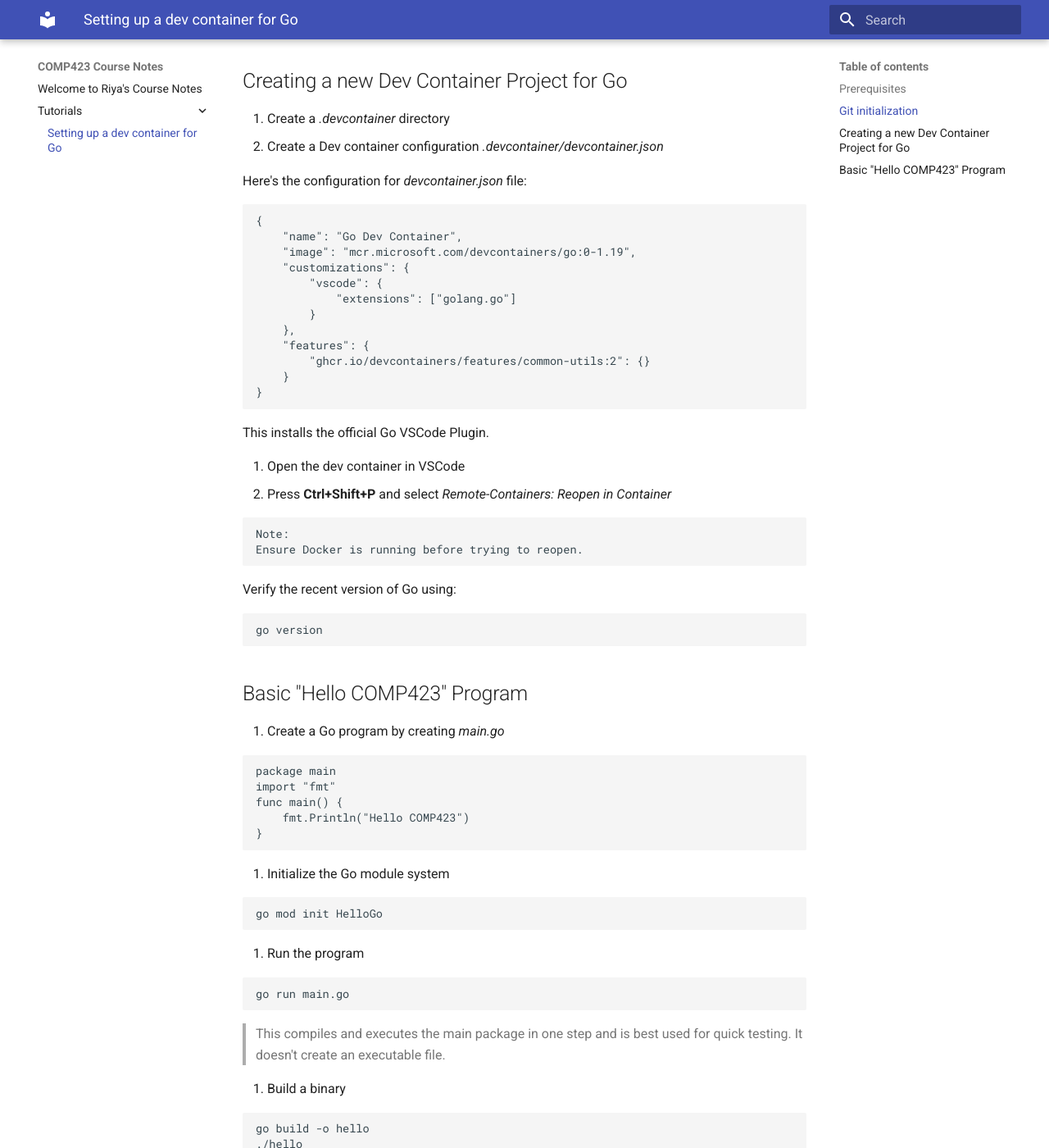
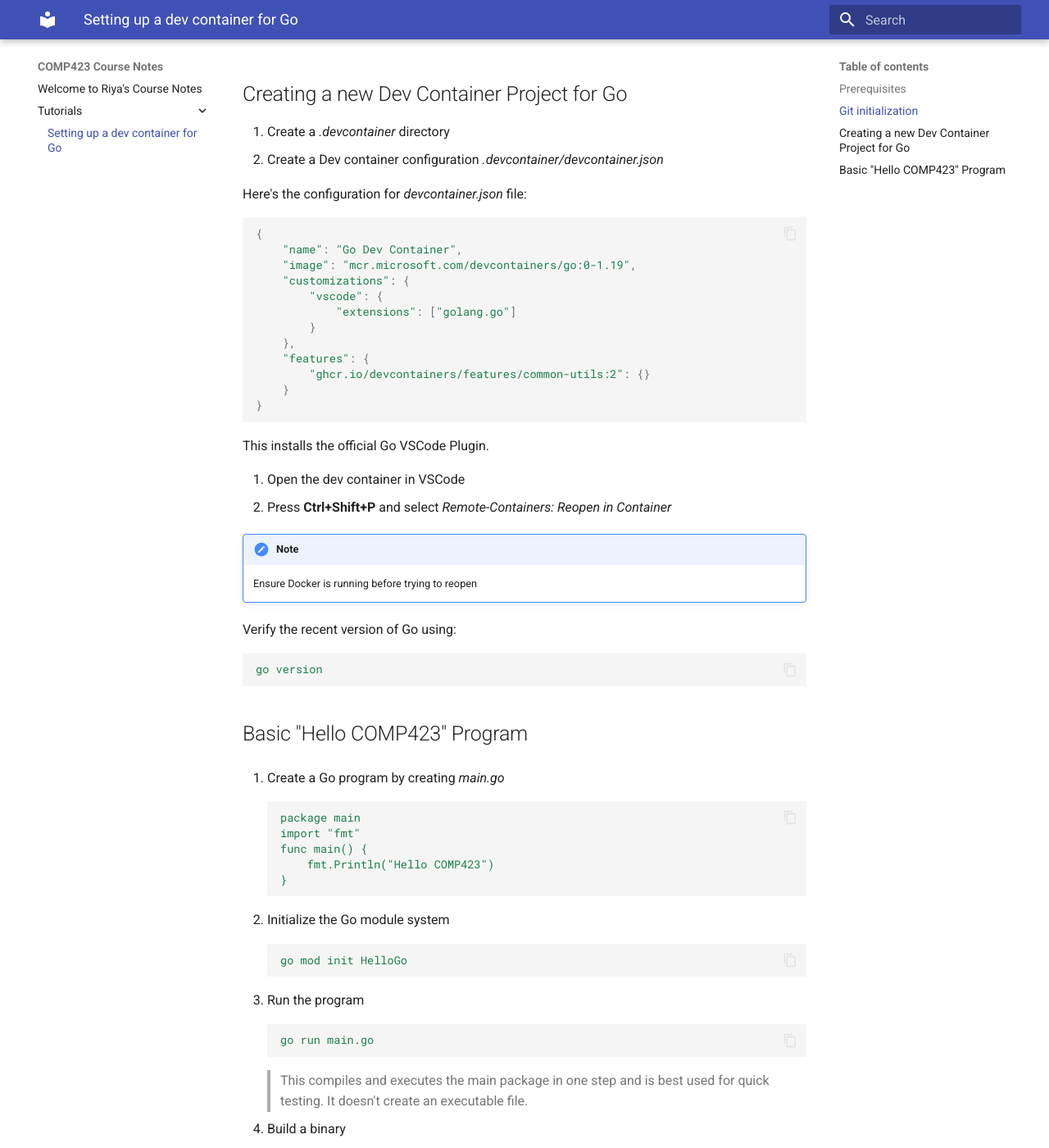
Before and after one commit to riyachawan/comp423-course-notes, an MkDocs documentation site: the page built from docs/tutorials/go-setup.md, in a window 1280 px wide and 1400 px high, scrolled down 720 px. Shown: the whole window at 82% size. Built offline with MkDocs 1.6.1 and Material for MkDocs 9.7.7, drawn with Linux system fonts in a browser that asks for light colours; some of the changed text lies outside the part shown.

Commit message:
minor changes

````diff
--- a/docs/tutorials/go-setup.md
+++ b/docs/tutorials/go-setup.md
@@ -15,12 +15,12 @@
 ## Git initialization
 
 1. Create a project folder
-```
+```{.yaml .copy}
 mkdir HelloGo
 cd HelloGo
 ```
 2. Initialize Git
-```
+```{.yaml .copy}
 git init
 ```
 
@@ -31,7 +31,7 @@
 2. Create a Dev container configuration *.devcontainer/devcontainer.json*
 
 Here's the configuration for *devcontainer.json* file:
-```
+```{.yaml .copy}
 {
     "name": "Go Dev Container",
     "image": "mcr.microsoft.com/devcontainers/go:0-1.19",
@@ -50,20 +50,19 @@
 3. Open the dev container in VSCode
 4. Press **Ctrl+Shift+P** and select *Remote-Containers: Reopen in Container*
 
-```
-Note:
-Ensure Docker is running before trying to reopen.
-```
+
+!!! Note
+    Ensure Docker is running before trying to reopen
 
 Verify the recent version of Go using:
-```
+```{.yaml .copy}
 go version
 ```
 
 ## Basic "Hello COMP423" Program
 
 1. Create a Go program by creating *main.go*
-```
+```{.yaml .copy}
 package main
 import "fmt"
 func main() {
@@ -72,19 +71,19 @@
 ```
 
 2. Initialize the Go module system
-```
+```{.yaml .copy}
 go mod init HelloGo
 ```
 
 3. Run the program
-```
+```{.yaml .copy}
 go run main.go
 ```
 > This compiles and executes the main package in one step and is best used for quick testing.
 It doesn't create an executable file.
 
 4. Build a binary
-```
+```{.yaml .copy}
 go build -o hello
 ./hello
 ```
--- a/mkdocs.yml
+++ b/mkdocs.yml
@@ -1,3 +1,11 @@
 site_name: COMP423 Course Notes
 theme:
   name: material
+  features:
+    - content.code.select
+markdown_extensions:
+  - pymdownx.highlight:
+      anchor_linenums: true
+  - admonition
+  - pymdownx.details
+  - pymdownx.superfences
````
